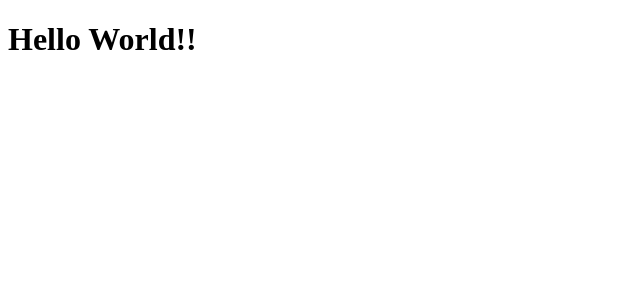
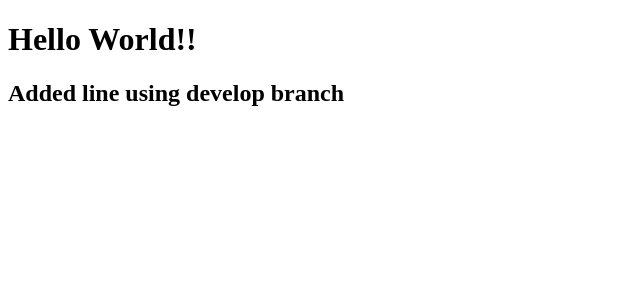
Before and after one commit to loubdelosreyesii/Basics_Angular, an Angular app: page / in a window 1280 px wide. Shown: the top 300 px of the page, without its empty margins (0-640 px from the left). Built offline with nearby package versions, Linux system fonts and the light colour scheme.

Commit message:
add line with h2 tag

```diff
--- a/src/app/app.component.html
+++ b/src/app/app.component.html
@@ -1 +1,2 @@
 <h1>Hello World!!</h1>
+<h2>Added line using develop branch</h2>
```
